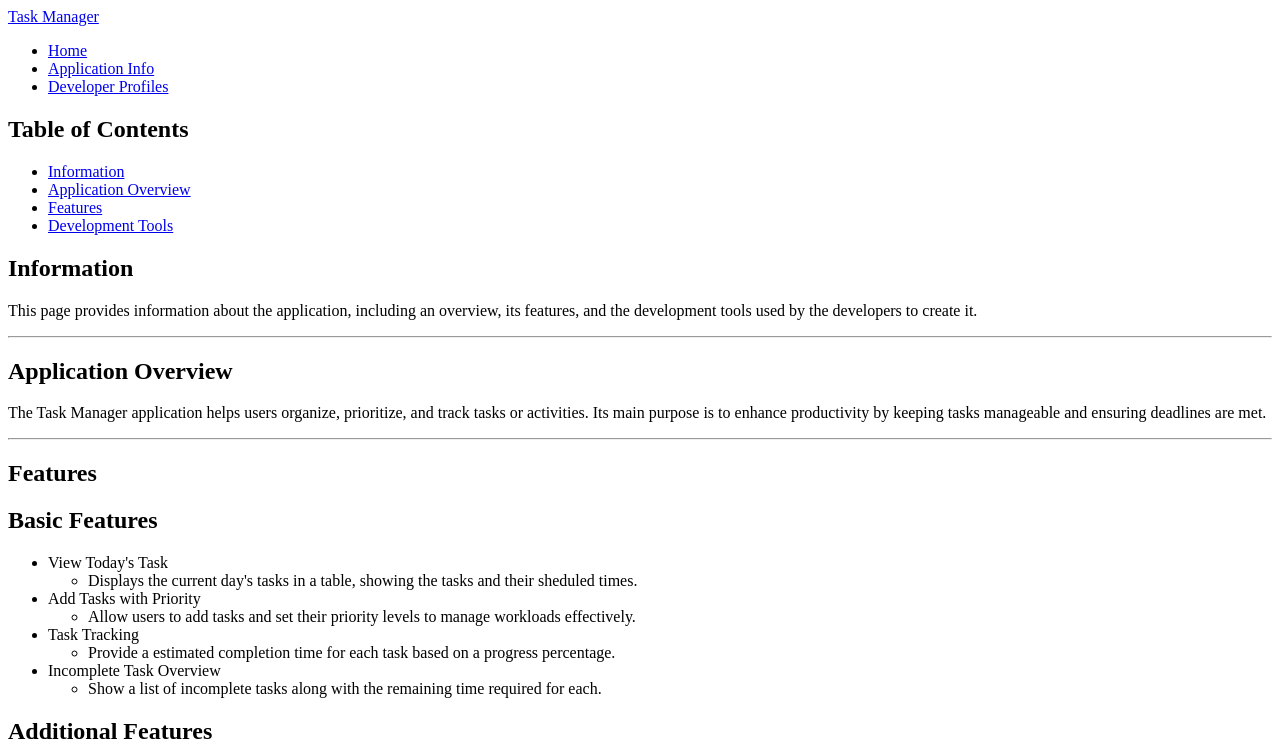
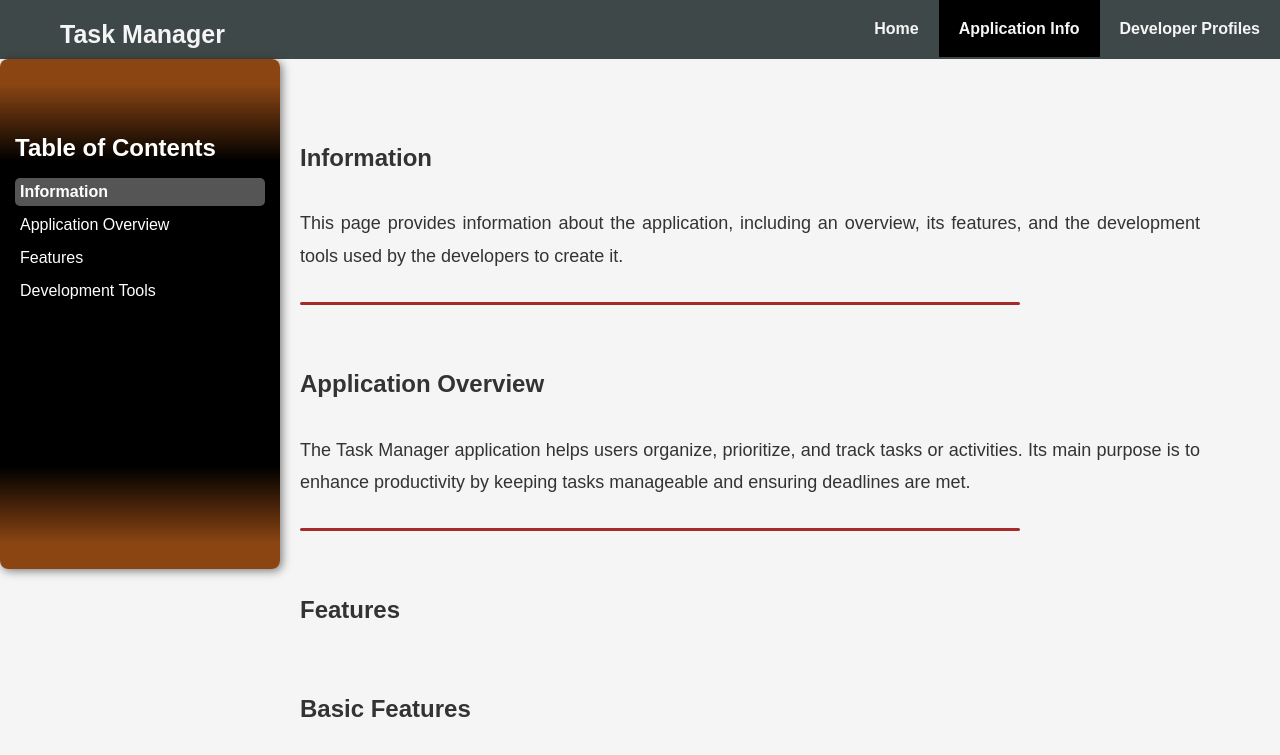
Before and after one commit to VoxScripts/testtask, a plain HTML site: page index.html in a window 1280 px wide. Shown: the top 755 px of the page. Drawn offline with Linux system fonts and the light colour scheme.

Commit message:
Update index.css

```diff
--- a/index.css
+++ b/index.css
@@ -1,3 +1,154 @@
+html {
+  scroll-behavior: smooth;
+}
+
+body {
+  font-family: Arial, sans-serif;
+  margin: 0;
+  padding: 0;
+  background-color: #f5f5f5;
+  color: #333;
+}
+
+main {
+  margin-left: 280px;
+  margin-right: 60px;
+  padding: 20px;
+  line-height: 1.6;
+  font-size: 16px;
+}
+
+main h1, h2 {
+  margin-top: 60px;
+}
+
+main p, main ul {
+  margin-top: 30px;
+  font-size: 18px;
+  line-height: 1.8;
+  margin-bottom: 30px;
+  text-align: justify;
+}
+
+hr {
+  border: 0;
+  border-top: 3px solid brown;
+  margin: 30px 0;
+  width: 80%;
+  border-radius: 5px;
+}
+
+#table-of-contents, #link-panel {
+  position: sticky;
+  top: 0;
+  height: 60vh;
+  background: linear-gradient(to bottom, saddlebrown 5%, black 20%, black 80%, saddlebrown 95%);
+  color: white;
+  padding: 15px;
+  width: 250px;
+  float: left;
+  margin-right: 20px;
+  border-radius: 8px;
+  box-shadow: 2px 2px 10px rgba(0, 0, 0, 0.5);
+  z-index: 1;
+  overflow-y: auto;
+}
+
+#link-panel {
+  height: 50vh;
+}
+
+#table-of-contents h2, #link-panel h2 {
+  font-size: 1.5em;
+  margin-bottom: 10px;
+  color: white;
+}
+
+#toc-list, #panel-list {
+  list-style: none;
+  padding: 0;
+}
+
+#toc-list li, #panel-list li {
+  margin: 5px 0;
+}
+
+#panel-list li {
+  font-size: 1.1em;
+}
+
+#toc-list li a, #panel-list li a {
+  color: white;
+  text-decoration: none;
+  padding: 5px;
+  display: block;
+  border-radius: 5px;
+}
+
+#toc-list li a:hover, #panel-list li a:hover {
+  background-color: grey;
+}
+
+#toc-list li a.active, #panel-list li a.active {
+  background-color: #555;
+  font-weight: bold;
+}
+
+ul.subheadings {
+  display: none;
+  margin-left: 20px;
+  margin-top: 5px;
+}
+
+.subheadings li {
+  margin-top: 5px;
+}
+
+.navclass {
+  display: flex;
+  background-color: rgb(63, 72, 72);
+  justify-content: space-between;
+  text-align: center;
+  padding-top: 20px;
+  padding-bottom: 10px;
+  width: 100%;
+}
+
+.logo a {
+  margin-left: 40px;
+  text-decoration: none;
+  font-size: 25px;
+  font-weight: bold;
+  padding: 20px;
+  color: whitesmoke;
+}
+
+.navclass ul {
+  list-style-type: none;
+  margin: 0;
+  padding: 0;
+}
+
+.navclass li {
+  display: inline-block;
+}
+
+.navclass li a {
+  font-size: 16px;
+  font-weight: bold;
+  color: whitesmoke;
+  text-decoration: none;
+  padding: 20px;
+}
+
+.navclass a:hover {
+  background-color: rgb(37, 42, 42);
+}
+
+.navclass li a.active {
+  background-color: black !important;
+}
+
 /* --- TASK MANAGER NEW STYLES --- */
 
 .task-header {
```
